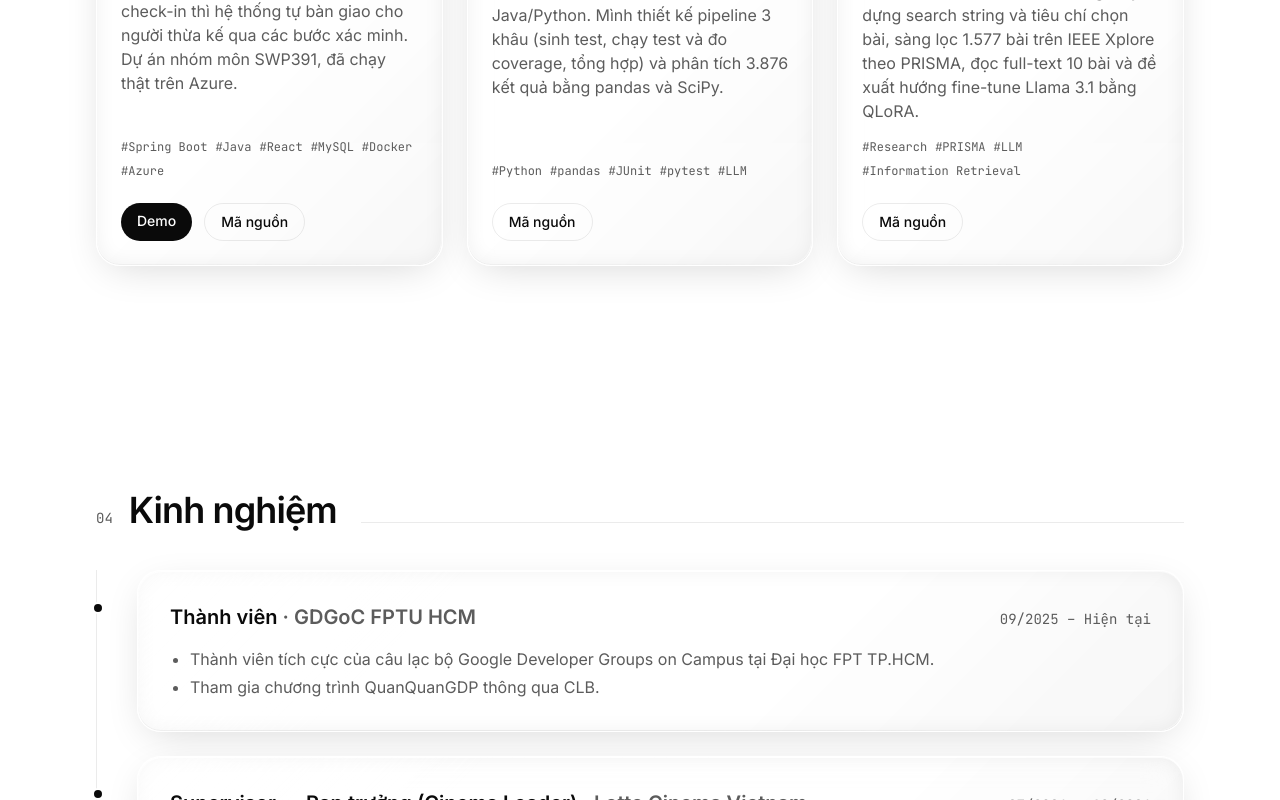
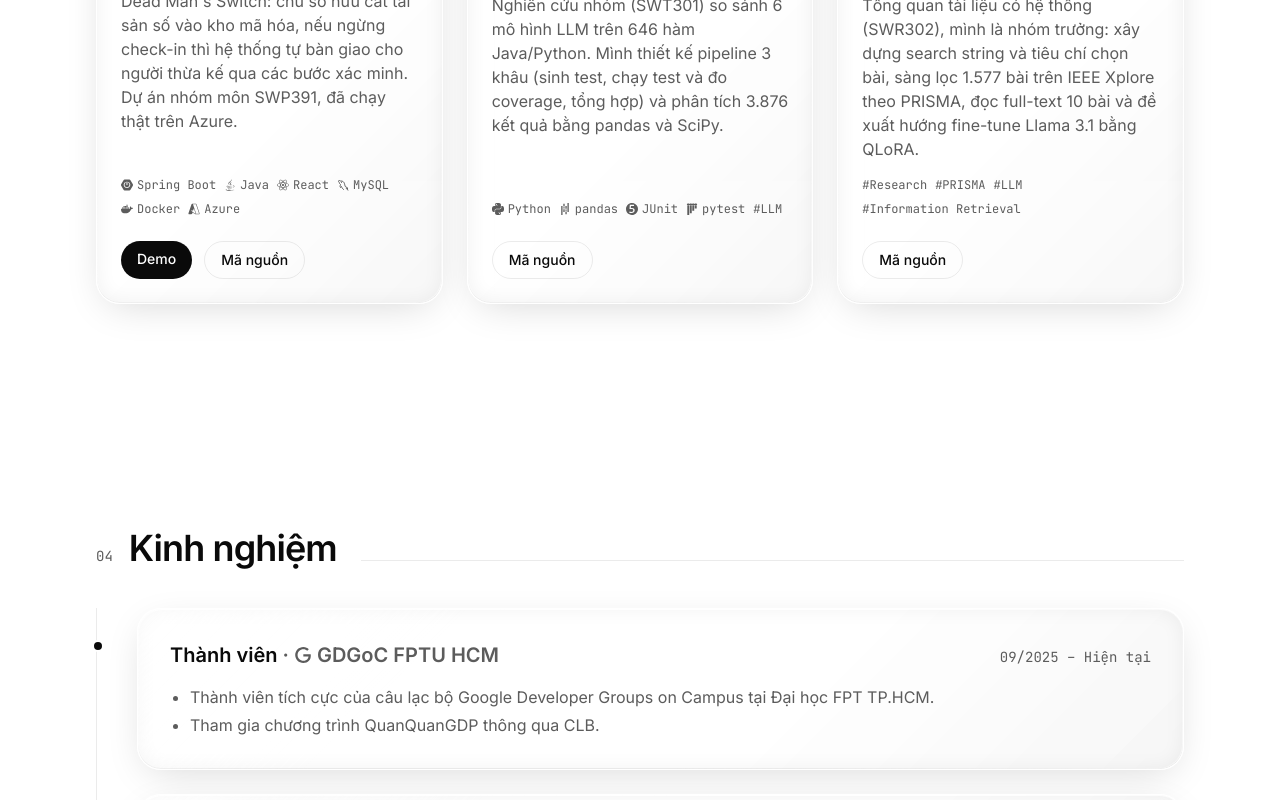
Before and after one commit to Toysideconqueror/portfolio, a Next.js app: page / in a window 1280 px wide. Shown: the part 2840-3640 px from the top of the page. Built offline with nearby package versions, Linux system fonts and the light colour scheme.

Commit message:
Add monochrome tech logos next to skills, tags and links

```diff
--- /dev/null
+++ b/src/components/TechIcon.tsx
@@ -0,0 +1,102 @@
+// Logo nhận diện của công cụ / ngôn ngữ / nền tảng, hiển thị cạnh tên.
+//
+// Vì sao luôn đúng màu theme: các icon của react-icons là SVG vẽ bằng `currentColor`,
+// tức là "lấy màu chữ của phần tử cha". Chữ trên trang dùng màu --fg (đen ở theme sáng,
+// trắng ở theme tối) hoặc --muted (xám), nên logo tự đổi màu theo, không cần CSS riêng.
+//
+// Thêm logo mới: tìm tên icon ở https://react-icons.github.io/react-icons rồi thêm 1 dòng
+// vào `icons` bên dưới (khóa viết thường, trùng với chữ hiển thị trong content.ts).
+// Tên nào không có trong bảng thì component trả về null: chỉ hiện chữ, không bị lỗi.
+
+import type { IconType } from "react-icons";
+import { FaEnvelope, FaJava, FaLinkedin } from "react-icons/fa";
+import { FaMicrosoft } from "react-icons/fa6";
+import {
+  SiCloudflarepages,
+  SiCoursera,
+  SiCplusplus,
+  SiCss,
+  SiDocker,
+  SiDotnet,
+  SiGithub,
+  SiGoogle,
+  SiGooglecloud,
+  SiGooglecolab,
+  SiHtml5,
+  SiJunit5,
+  SiNextdotjs,
+  SiPandas,
+  SiPostman,
+  SiPytest,
+  SiPython,
+  SiReact,
+  SiScipy,
+  SiSpringboot,
+  SiTailwindcss,
+} from "react-icons/si";
+import { TbBrandCSharp, TbBrandMysql } from "react-icons/tb";
+import { VscAzure } from "react-icons/vsc";
+
+// Phần lớn lấy từ bộ Simple Icons (Si). Một số hãng (Microsoft, Oracle, LinkedIn) đã rút logo
+// khỏi Simple Icons, nên lấy từ bộ khác: Tabler (Tb), Font Awesome (Fa), VS Code (Vsc).
+const icons: Record<string, IconType> = {
+  // Ngôn ngữ
+  "c#": TbBrandCSharp,
+  java: FaJava,
+  "c/c++": SiCplusplus,
+  python: SiPython,
+  // Cloud & DevOps
+  "google cloud": SiGooglecloud,
+  "microsoft azure": VscAzure,
+  azure: VscAzure,
+  docker: SiDocker,
+  "git/github": SiGithub,
+  "cloudflare pages": SiCloudflarepages,
+  // Web & Frameworks
+  ".net": SiDotnet,
+  "java web": FaJava,
+  "next.js": SiNextdotjs,
+  "tailwind css": SiTailwindcss,
+  html5: SiHtml5,
+  css3: SiCss,
+  "spring boot": SiSpringboot,
+  react: SiReact,
+  // Cơ sở dữ liệu
+  // SQL Server không có logo đơn sắc đẹp ở cỡ nhỏ, nên dùng logo Microsoft (hãng phát triển).
+  "sql server": FaMicrosoft,
+  mysql: TbBrandMysql,
+  // Kiểm thử & Dữ liệu
+  junit: SiJunit5,
+  pytest: SiPytest,
+  postman: SiPostman,
+  pandas: SiPandas,
+  scipy: SiScipy,
+  "google colab": SiGooglecolab,
+  // Tổ chức / nền tảng học
+  "gdgoc fptu hcm": SiGoogle,
+  coursera: SiCoursera,
+  // Liên hệ
+  github: SiGithub,
+  linkedin: FaLinkedin,
+  email: FaEnvelope,
+};
+
+// Tìm icon theo tên. Với chuỗi kiểu "IBM · Coursera" thì thử từng phần, ưu tiên phần cuối.
+function find(name: string): IconType | undefined {
+  const key = name.trim().toLowerCase();
+  if (icons[key]) return icons[key];
+  const parts = key.split("·").map((s) => s.trim()).reverse();
+  for (const p of parts) if (icons[p]) return icons[p];
+  return undefined;
+}
+
+export function hasTechIcon(name: string) {
+  return find(name) !== undefined;
+}
+
+export default function TechIcon({ name, className = "" }: { name: string; className?: string }) {
+  const Icon = find(name);
+  if (!Icon) return null;
+  // aria-hidden: chữ đứng cạnh đã nói tên rồi, trình đọc màn hình không cần đọc logo lần nữa.
+  return <Icon aria-hidden focusable={false} className={`shrink-0 ${className}`} />;
+}
--- a/src/components/sections/Contact.tsx
+++ b/src/components/sections/Contact.tsx
@@ -2,6 +2,7 @@
 
 import { profile, socials } from "@/data/content";
 import GlassCard from "../GlassCard";
+import TechIcon from "../TechIcon";
 import Section from "../Section";
 import ContactForm from "../ContactForm";
 import { useLang } from "@/i18n/LanguageProvider";
@@ -23,7 +24,8 @@ export default function Contact() {
             <ul className="mt-6 flex flex-wrap gap-3">
               {socials.map((s) => (
                 <li key={s.label}>
-                  <a href={s.url} target="_blank" rel="noreferrer" className="glass glass-hover inline-block rounded-full px-5 py-2 text-sm">
+                  <a href={s.url} target="_blank" rel="noreferrer" className="glass glass-hover inline-flex items-center gap-2 rounded-full px-5 py-2 text-sm">
+                    <TechIcon name={s.label} className="size-4" />
                     {s.label}
                   </a>
                 </li>
--- a/src/components/sections/Education.tsx
+++ b/src/components/sections/Education.tsx
@@ -2,6 +2,7 @@
 
 import { achievements, education } from "@/data/content";
 import GlassCard from "../GlassCard";
+import TechIcon from "../TechIcon";
 import Section from "../Section";
 import { useLang } from "@/i18n/LanguageProvider";
 
@@ -23,7 +24,8 @@ export default function Education() {
           {achievements.map((a, i) => {
             const body = (
               <>
-                <span className="font-mono text-xs text-muted">
+                <span className="inline-flex items-center gap-1.5 font-mono text-xs text-muted">
+                  <TechIcon name={t(a.issuer)} className="size-3.5" />
                   {t(a.issuer)}
                   {a.year && ` · ${a.year}`}
                 </span>
--- a/src/components/sections/Experience.tsx
+++ b/src/components/sections/Experience.tsx
@@ -2,6 +2,7 @@
 
 import { experience } from "@/data/content";
 import GlassCard from "../GlassCard";
+import TechIcon from "../TechIcon";
 import Section from "../Section";
 import { useLang } from "@/i18n/LanguageProvider";
 
@@ -16,7 +17,11 @@ export default function Experience() {
             <GlassCard className="p-6 sm:p-8">
               <div className="flex flex-wrap items-baseline justify-between gap-2">
                 <h3 className="text-xl font-semibold">
-                  {t(e.role)} <span className="text-muted">· {e.company}</span>
+                  {t(e.role)}{" "}
+                  <span className="inline-flex items-center gap-1.5 text-muted">
+                    · <TechIcon name={e.company} className="size-4" />
+                    {e.company}
+                  </span>
                 </h3>
                 <span className="font-mono text-sm text-muted">{t(e.period)}</span>
               </div>
--- a/src/components/sections/Projects.tsx
+++ b/src/components/sections/Projects.tsx
@@ -2,6 +2,7 @@
 
 import { projects } from "@/data/content";
 import GlassCard from "../GlassCard";
+import TechIcon, { hasTechIcon } from "../TechIcon";
 import Section from "../Section";
 import { useLang } from "@/i18n/LanguageProvider";
 
@@ -19,9 +20,11 @@ export default function Projects() {
               <h3 className="text-xl font-semibold">{t(p.title)}</h3>
               <p className="mt-2 flex-1 text-muted">{t(p.description)}</p>
               <ul className="mt-4 flex flex-wrap gap-2">
-                {p.tags.map((t) => (
-                  <li key={t} className="font-mono text-xs text-muted">
-                    #{t}
+                {p.tags.map((tag) => (
+                  // Có logo thì logo thay cho dấu #, không có thì giữ #tag như cũ.
+                  <li key={tag} className="inline-flex items-center gap-1 font-mono text-xs text-muted">
+                    {hasTechIcon(tag) ? <TechIcon name={tag} className="size-3" /> : "#"}
+                    {tag}
                   </li>
                 ))}
               </ul>
--- a/src/components/sections/Skills.tsx
+++ b/src/components/sections/Skills.tsx
@@ -2,6 +2,7 @@
 
 import { skills } from "@/data/content";
 import GlassCard from "../GlassCard";
+import TechIcon from "../TechIcon";
 import Section from "../Section";
 import { useLang } from "@/i18n/LanguageProvider";
 
@@ -15,7 +16,8 @@ export default function Skills() {
             <h3 className="mb-4 font-mono text-sm text-muted">{t(s.group)}</h3>
             <ul className="flex flex-wrap gap-2">
               {s.items.map((item) => (
-                <li key={t(item)} className="rounded-full border border-line px-3 py-1 text-sm">
+                <li key={t(item)} className="inline-flex items-center gap-1.5 rounded-full border border-line px-3 py-1 text-sm">
+                  <TechIcon name={t(item)} className="size-3.5" />
                   {t(item)}
                 </li>
               ))}
```
Also changed, not shown: package.json (+6 -5 lines), 1 other file (tests, documents, lock files or other folders).
